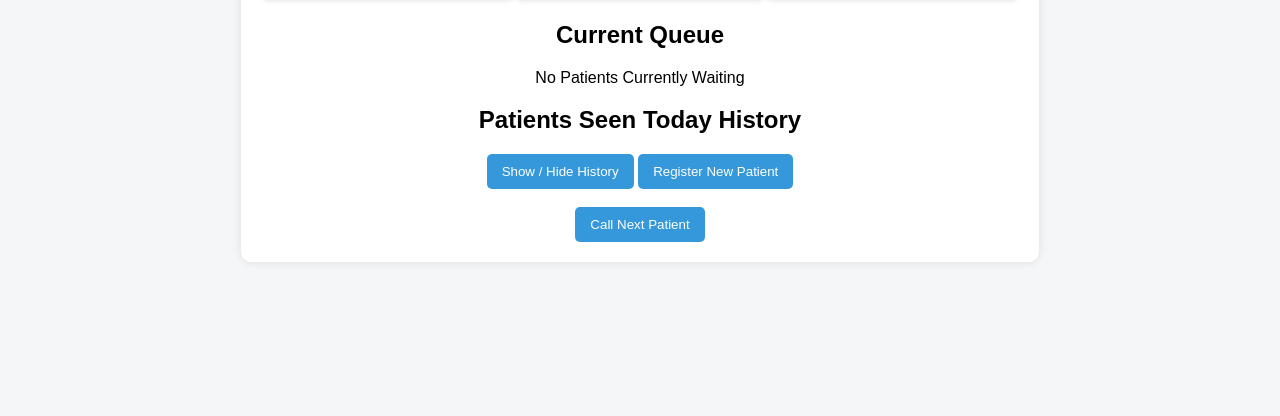
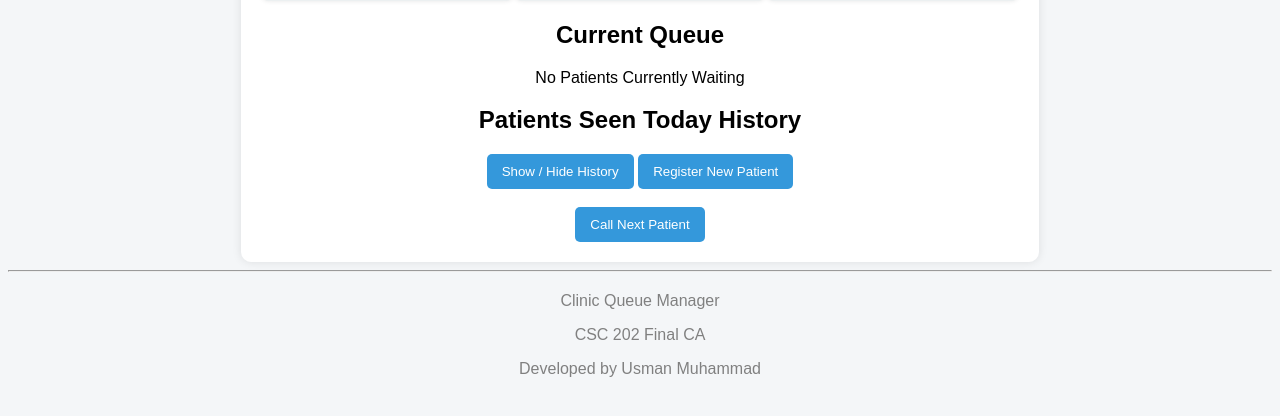
Before and after one commit to khalifamuhammad05-spec/CSC-202-FINAL-CA, a Flask app: page / in a window 1280 px wide. Shown: the part 248-664 px from the top of the page. Run offline with Flask 3, Linux system fonts and the light colour scheme.

```diff
--- a/templates/index.html
+++ b/templates/index.html
@@ -150,5 +150,13 @@ function toggleHistory() {
 }
 </script>
 
+<hr>
+
+<footer style="margin-top: 20px; color:grey;">
+    <p>Clinic Queue Manager</p>
+    <p>CSC 202 Final CA</p>
+    <p>Developed by Usman Muhammad</p>
+</footer>
+
 </body>
 </html>
```
Also changed, not shown: README.md.
